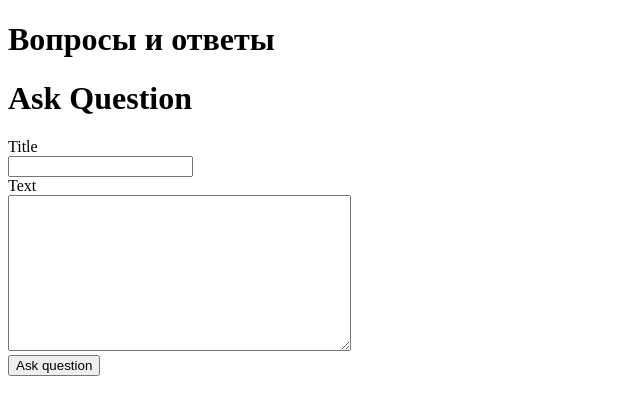
After one commit to aqua7491/stepic_web_project, a Django app: template web/ask/qa/templates/ask.html in a window 1280 px wide. The commit adds this page. Shown: the top 415 px of the page, without its empty margins (0-640 px from the left). Run offline with Django 3.2, Linux system fonts and the light colour scheme; the template is opened without the code that fills it: values that come from a table or form of the project are taken from there, others are empty.

Commit message:
forms added

```diff
--- a/web/ask/ask/urls.py
+++ b/web/ask/ask/urls.py
@@ -9,8 +9,8 @@ urlpatterns = patterns('',
     url(r'^login/', 'qa.views.test'),
     url(r'^signup', 'qa.views.test'),
     url(r'^question/(?P<pk>\d+)', 'qa.views.question_detail', name='question_detail'),
-    url(r'^ask/', 'qa.views.test', name='test'),
+    url(r'^ask/', 'qa.views.question_ask', name='question_ask'),
     url(r'^popular/', 'qa.views.popular', name='popular'),
     url(r'^new', 'qa.views.test'),
-#    url(r'^answer/$', 'qa.views.answer', name='answer'),
+    url(r'^answer/$', 'qa.views.question_answer', name='question_answer'),
 )
--- /dev/null
+++ b/web/ask/qa/forms.py
@@ -0,0 +1,53 @@
+from django import forms
+from models import Question, Answer
+
+
+class AskForm(forms.ModelForm):
+    class Meta:
+        model = Question
+        fields = ["title", "text"]
+
+
+class AnswerForm(forms.ModelForm):
+    class Meta:
+        model = Answer
+        fields = ["text", "question"]
+
+'''
+class AskForm(forms.ModelForm):
+	title = forms.CharField(max_length=100)
+	text = forms.CharField(widget=forms.Textarea)
+
+	def clean_title(self):
+		title = cleaned_data['title']
+		if title.strip() == '':
+			raise forms.ValidationError(u'Incorrect Title')
+		return title
+
+	def clean_text(self):
+		text = cleaned_data['text']
+		if text.strip() == '':
+			raise forms.ValidationError(u'Incorrect Text')
+		return text
+
+	def save(self):
+		question=Question(**self.cleaned_data)
+		question.save()
+		return question
+
+
+class AnswerForm(forms.ModelForm):
+	text = forms.CharField(widget=forms.Textarea)
+	question = forms.IntegerField(widget=forms.HiddenInput)
+
+	def clean_text(self):
+		title = cleaned_data['text']
+		if title.strip() == '':
+			raise forms.ValidationError(u'Incorrect Text')
+		return title
+
+	def save(self):
+		answer=Answer(**self.cleaned_data)
+		answer.save()
+		return answer
+'''
--- a/web/ask/qa/models.py
+++ b/web/ask/qa/models.py
@@ -14,10 +14,10 @@ class Question(models.Model):
 	text = models.TextField()
 	added_at = models.DateField(auto_now_add=True)
 	rating = models.IntegerField(default=0)
-	author = models.ForeignKey(User, related_name='question_author')
+	author = models.ForeignKey(User, related_name='question_author', default=1)
 	likes = models.ManyToManyField(User, related_name='likes_set', blank=True)
 
-	def __str__(self):
+	def __unicode__(self):
 		return self.title
 
 	def get_absolute_url(self):
@@ -31,9 +31,9 @@ class Answer(models.Model):
 	text = models.TextField()
 	added_at = models.DateField(auto_now_add=True)
 	question = models.ForeignKey(Question)
-	author = models.ForeignKey(User)
+	author = models.ForeignKey(User, default=1)
 
-	def __str__(self):
+	def __unicode__(self):
 		return self.text
 #	class Meta:
 #       ordering = ('added_at',)
--- /dev/null
+++ b/web/ask/qa/templates/ask.html
@@ -0,0 +1,23 @@
+{% extends "base.html" %}
+{% block title %}Ask Question {% endblock %}
+
+{% block content %}
+  <h1>Ask Question</h1>
+
+  <div class="form">
+    <form method="post" action="/ask/">
+      {% csrf_token %}
+        {% for field in form %}
+          <div class="form-group">
+            <div class="form-label">
+              {{ field.label }}
+            </div>
+            <div class="form-field">
+              {{ field }}
+            </div>
+          </div>
+        {% endfor %}
+      <button type="submit" class="btn">Ask question</button>
+    </form>
+  </div>
+{% endblock %}
--- a/web/ask/qa/templates/base.html
+++ b/web/ask/qa/templates/base.html
@@ -1,27 +1,10 @@
-
-<!DOCTYPE html>
+<!DOCTYPE HTML>
 <html>
-<head>
-  <title>{% block title %}Ask Pupkin{% endblock %}</title>
-</head>
-<body>
-
-  <div class="wrapper">
-    <div class="content">
-      {% block content %}{% endblock %}
-    </div>
-    <div class="sidebar">
-      {% block sidebar %}
-        <h2>Navigation</h2>
-        <p><a href="/">Home</a></p>
-        <p><a href="/popular/">Popular Questions</a></p>
-        <p><a href="/ask/">Ask Question</a></p>
-        <p><a href="/login/">Log In</a></p>
-        <p><a href="/signup/">Sign Up</a></p>
-        <p><a href="/logout/">Log Out</a></p>
-      {% endblock %}
-    </div>
-  </div>
-  <div class="clear"></div>
+    <head>
+      <title>{% block title %}Q&A{% endblock %}</title>
+    </head>
+  <body>
+  <h1>Вопросы и ответы</h1>
+  {% block content %}{% endblock %}
 </body>
 </html>
--- a/web/ask/qa/templates/list.html
+++ b/web/ask/qa/templates/list.html
@@ -6,7 +6,7 @@
   {% block question_view_title %}<h1>New Questions</h1>{% endblock %}
   {% for question in questions %}
     {% block question_title %}
-      <h2>{{ question.title }}</h2>
+      <h2><a href="{{ question.get_absolute_url }}">{{ question.title }}</a></h2>
     {% endblock %}
   {% endfor %}
 
--- a/web/ask/qa/templates/list_rating.html
+++ b/web/ask/qa/templates/list_rating.html
@@ -1,12 +1,11 @@
-<!DOCTYPE html>
-<body>
+{% extends "base.html" %}
 {% block title %} Stepic question list {% endblock %}
 
 {% block content %}
 {% block question_view_title %}<h1>Popular Questions</h1>{% endblock %}
   {% for question in questions %}
     {% block question_title %}
-      <h2>{{ question.title }} ({{ question.rating }})</h2>
+      <h2><a href="{{ question.get_absolute_url }}">{{ question.title }} ({{ question.rating }})</a></h2>
     {% endblock %}
   {% endfor %}
 
```
Also changed, not shown: web/ask/qa/templates/detail.html (+15 -0 lines), web/ask/qa/views.py (+28 -3 lines), web/ask/t.py (deleted, +0 -30 lines), web/ask/test.py (deleted, +0 -28 lines), 4 other files.
